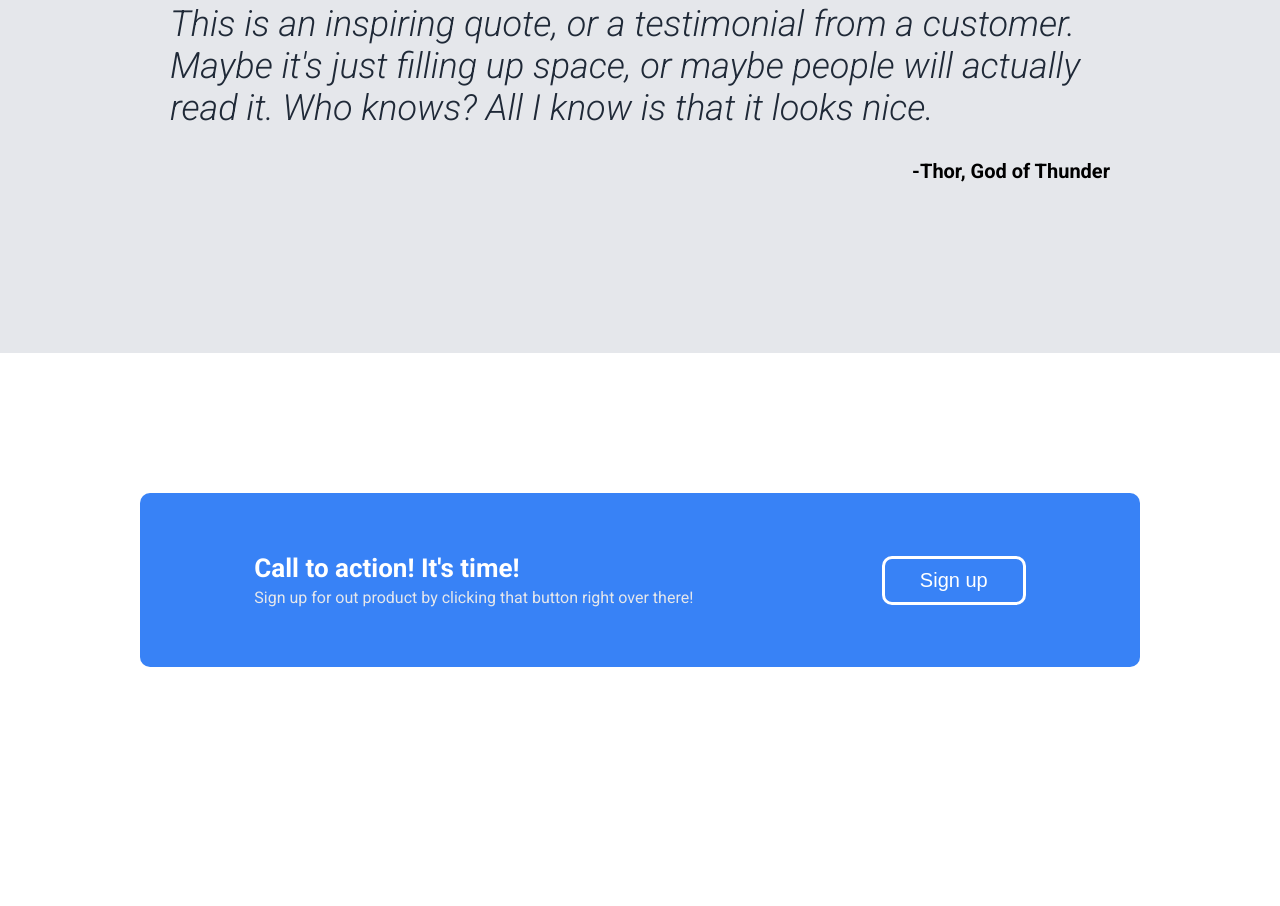
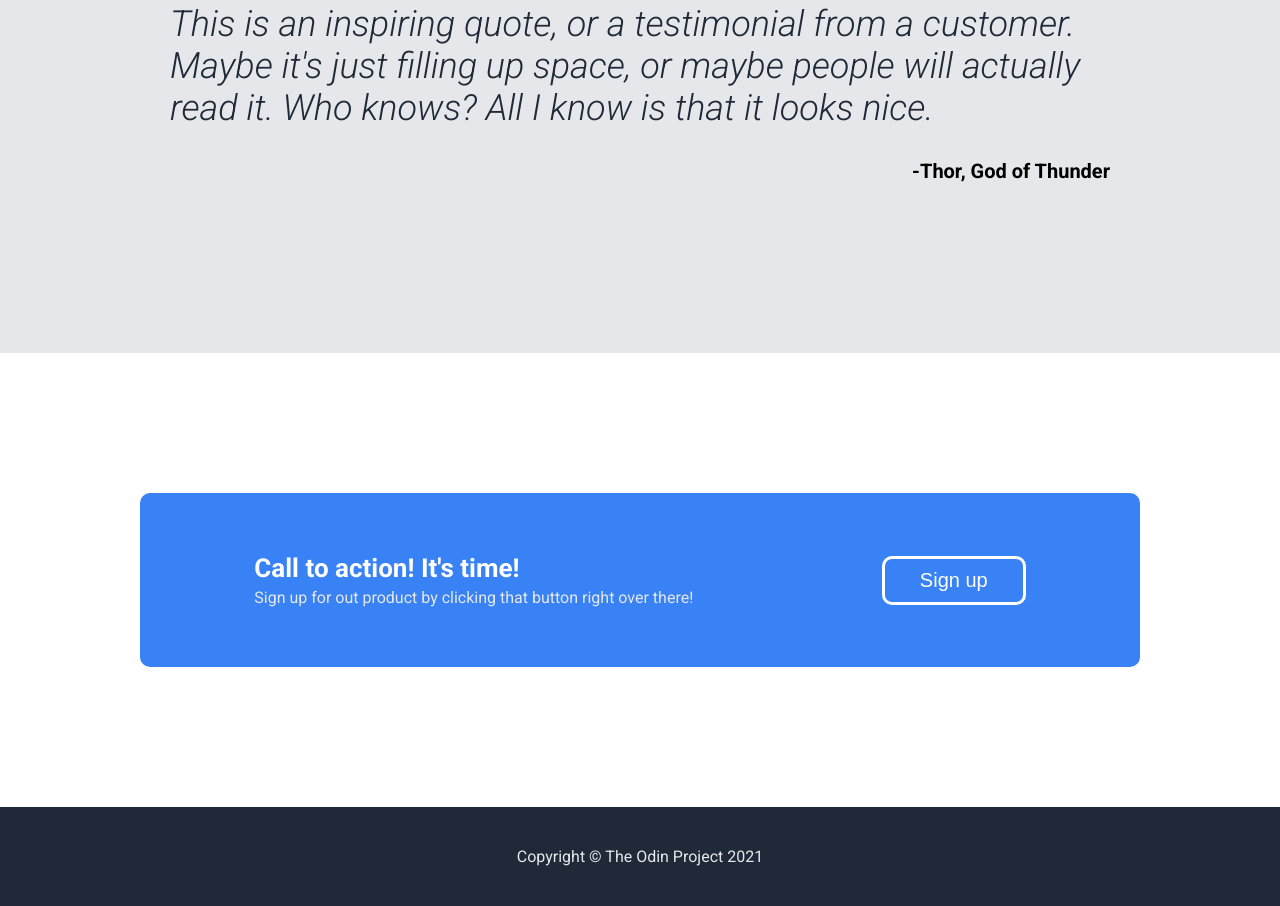
Before and after one commit to moscickamarta/OdinLandingPage, a plain HTML site: page index.html in a window 1280 px wide. Shown: the part 1314-2220 px from the top of the page. Before the commit the page ends 2121 px from the top, so only its background shows below. Drawn offline with Linux system fonts and the light colour scheme.

Commit message:
Added copyright footer

```diff
--- a/index.html
+++ b/index.html
@@ -75,5 +75,8 @@
      </div>
     </div>
 
+    <div class="section-five">
+      Copyright &#169 The Odin Project 2021
+    </div>
   </body>
 </html>
--- a/style.css
+++ b/style.css
@@ -198,3 +198,10 @@ font-size: 26px;
   border-radius: 10px;
   font-size: 20px;
 }
+
+.section-five{
+  background-color: #1F2937;
+  color: #E5E7EB;
+  padding: 40px;
+  text-align: center;
+}
```
